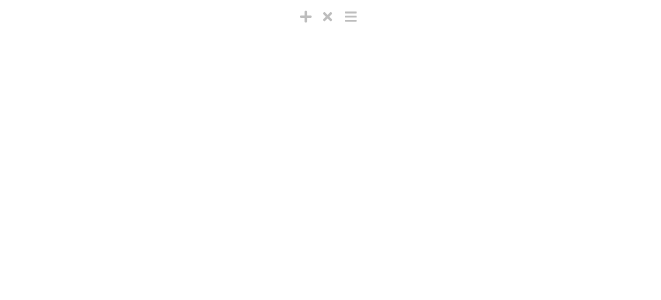
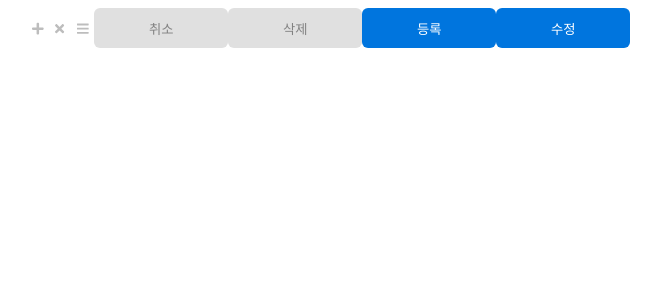
Before and after one commit to codesquad-members-2021/todo-list, a React (Create React App) app in the folder fe/todo-list/: page / in a window 1280 px wide. Shown: the top 300 px of the page, without its empty margins (312-973 px from the left). Built offline with nearby package versions, Linux system fonts and the light colour scheme.

Commit message:
add: button 컴포넌트 생성

```diff
--- a/fe/todo-list/src/app.jsx
+++ b/fe/todo-list/src/app.jsx
@@ -1,4 +1,5 @@
 import './app.css';
+import Button from './components/button/button';
 import Icon from './components/icon/icon';
 
 function App() {
@@ -7,6 +8,10 @@ function App() {
       <Icon type="add" />
       <Icon type="delete" />
       <Icon type="userAction" />
+      <Button type="cancel" name="취소" />
+      <Button type="delete" name="삭제" />
+      <Button type="submit" name="등록" />
+      <Button type="edit" name="수정" />
     </div>
   );
 }
--- /dev/null
+++ b/fe/todo-list/src/components/button/button.jsx
@@ -0,0 +1,51 @@
+import React from 'react';
+import styled from 'styled-components';
+
+const CancelButton = ({ name }) => {
+  return <NormalButton>{name}</NormalButton>;
+};
+
+const DeleteButton = ({ name }) => {
+  return <NormalButton>{name}</NormalButton>;
+};
+
+const SubmitButton = ({ name }) => {
+  return <AccentButton>{name}</AccentButton>;
+};
+
+const EditButton = ({ name }) => {
+  return <AccentButton>{name}</AccentButton>;
+};
+
+const Button = ({ type, name }) => {
+  return {
+    cancel: <CancelButton name={name} />,
+    delete: <DeleteButton name={name} />,
+    submit: <SubmitButton name={name} />,
+    edit: <EditButton name={name} />,
+  }[type];
+};
+
+export default Button;
+
+const NormalButton = styled.button`
+  align-items: flex-start;
+  padding: 10px;
+  width: 134px;
+  height: 40px;
+  background: #e0e0e0;
+  color: #828282;
+  border-radius: 6px;
+  border: none;
+`;
+
+const AccentButton = styled.button`
+  align-items: flex-start;
+  padding: 10px;
+  width: 134px;
+  height: 40px;
+  background: #0075de;
+  color: #fff;
+  border-radius: 6px;
+  border: none;
+`;
--- a/fe/todo-list/src/components/icon/icon.jsx
+++ b/fe/todo-list/src/components/icon/icon.jsx
@@ -1,40 +1,40 @@
 import React from 'react';
 import styled from 'styled-components';
+
+const AddButton = () => {
+  return (
+    <IconButton>
+      <i className="fas fa-plus"></i>
+    </IconButton>
+  );
+};
+const DeleteButton = () => {
+  return (
+    <IconButton>
+      <i className="fas fa-times"></i>
+    </IconButton>
+  );
+};
+const UserActionButton = () => {
+  return (
+    <IconButton>
+      <i className="fas fa-bars"></i>
+    </IconButton>
+  );
+};
+
+const Icon = ({ type }) => {
+  return {
+    add: <AddButton />,
+    delete: <DeleteButton />,
+    userAction: <UserActionButton />,
+  }[type];
+};
+
+export default Icon;
 
 const IconButton = styled.button`
   color: #bdbdbd;
   border: none;
   background-color: transparent;
 `;
-
-function AddButton() {
-  return (
-    <IconButton>
-      <i className="fas fa-plus"></i>
-    </IconButton>
-  );
-}
-function DeleteButton() {
-  return (
-    <IconButton>
-      <i className="fas fa-times"></i>
-    </IconButton>
-  );
-}
-function UserActionButton() {
-  return (
-    <IconButton>
-      <i className="fas fa-bars"></i>
-    </IconButton>
-  );
-}
-
-function Icon({ type }) {
-  return {
-    add: <AddButton />,
-    delete: <DeleteButton />,
-    userAction: <UserActionButton />,
-  }[type];
-}
-
-export default Icon;
```
